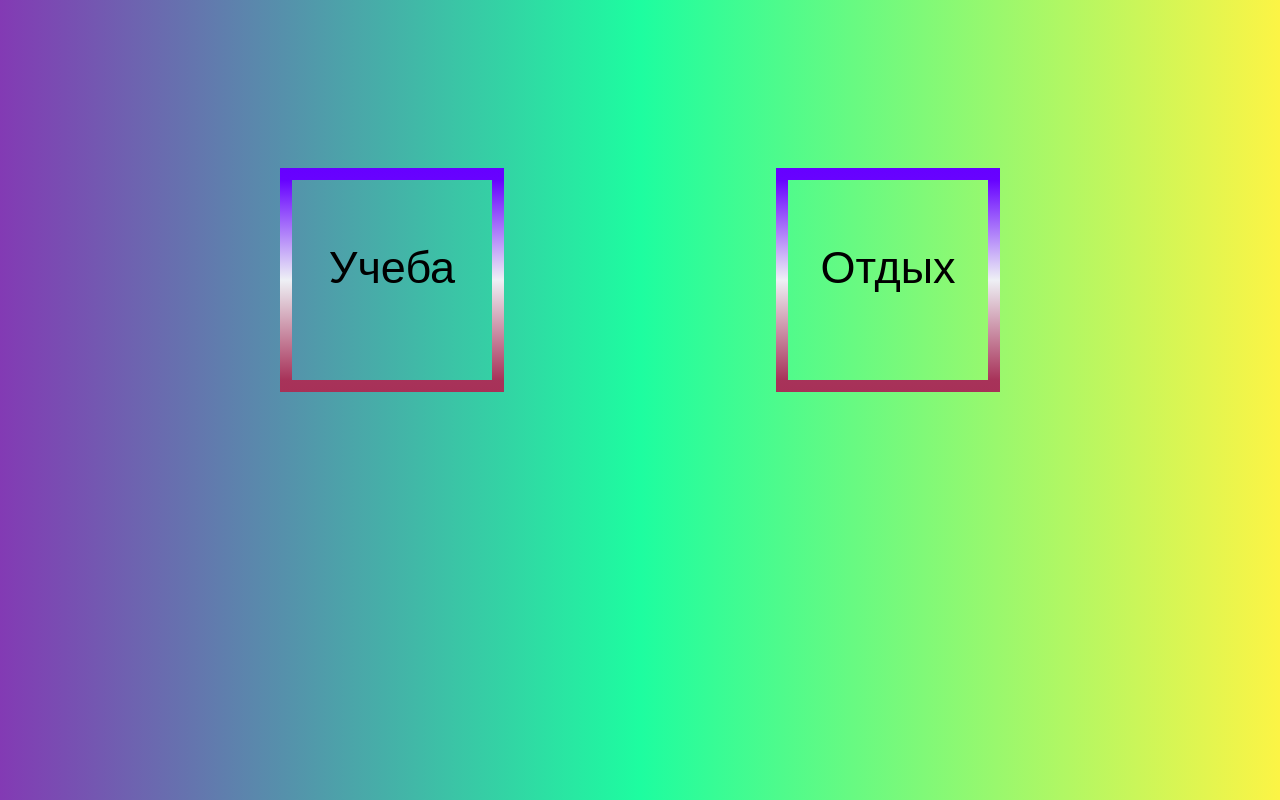
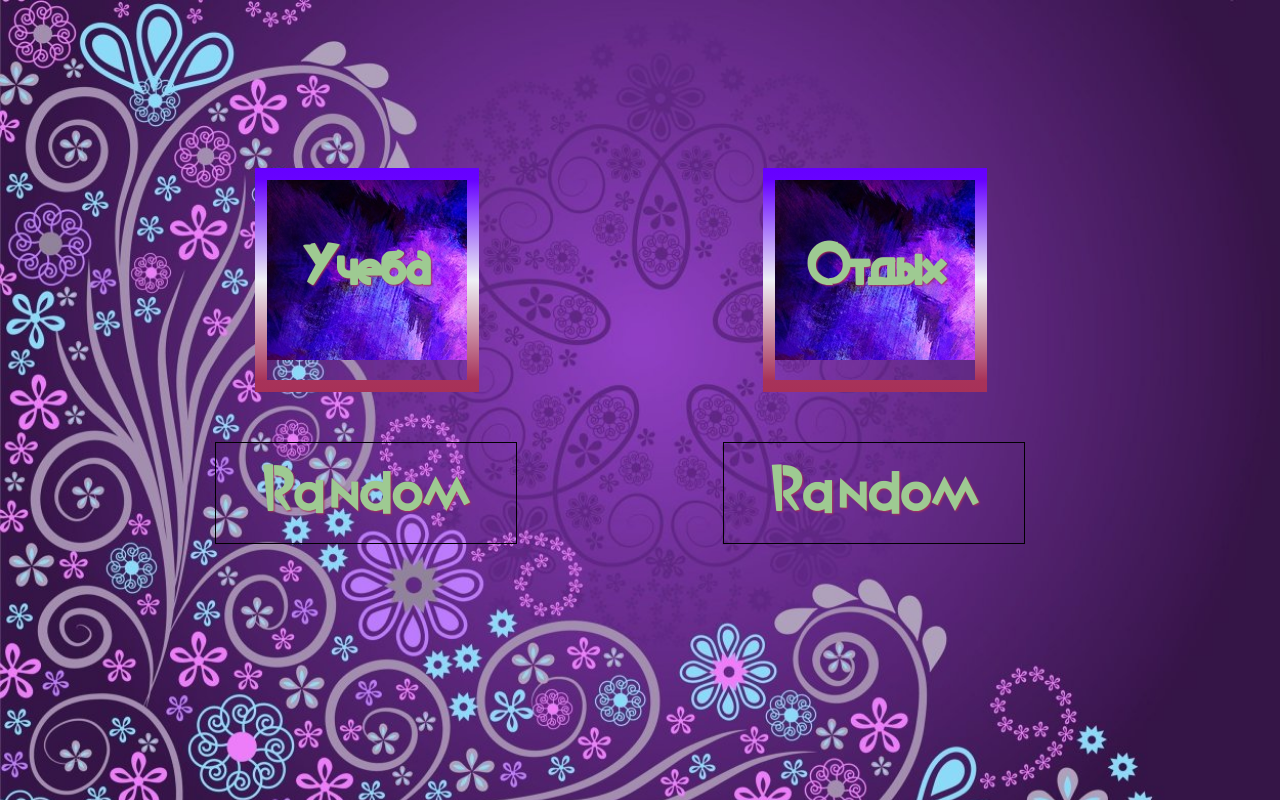
Before and after one commit to i-nesta/random, a plain HTML site: page index.html in a window 1280 px wide. Drawn offline with Linux system fonts and the light colour scheme.

Commit message:
create random funct and css

```diff
--- a/app.js
+++ b/app.js
@@ -0,0 +1,8 @@
+const work = ["Хекслет", "Codewars", "Почитать книгу", "Повторить пройденное", "Верстка", "Livecoding"]
+const life = ["Кожевенничество", "Вязание", "Валяние/Вышивание", "Чтение", "Фото", "Вязание", "Вязание"]
+
+function random(delo) {
+  let index = Math.floor(Math.random() * delo.length)
+  return delo[index]
+}
+console.log(random(life))
--- a/index.html
+++ b/index.html
@@ -1,5 +1,6 @@
 <!DOCTYPE html>
 <html lang="en">
+
 <head>
   <meta charset="UTF-8">
   <meta name="viewport" content="width=, initial-scale=1.0">
@@ -8,13 +9,25 @@
 </head>
 
 <div class="container">
+  <div class="part1">
     <div class="border1">
       <div class="bottom">Учеба</div>
     </div>
+    <div class="randomwork">
+      Random
+    </div>
+  </div>
+  <div class="part2">
     <div class="border1">
       <div class="bottom">Отдых</div>
     </div>
+    <div class="randomlife">
+      Random
+    </div>
+  </div>
+
 </div>
 <script src="app.js"></script>
 </body>
+
 </html>
--- a/style.css
+++ b/style.css
@@ -1,12 +1,20 @@
 body {
-  background-image: linear-gradient(90deg, rgba(131,58,180,1) 0%, rgba(29,253,160,1) 50%, rgba(252,244,69,1) 100%);
+  background-image: url(/source/1676348665_gagaru-club-p-krasivie-uzori-krasivo-16.jpg);
+  background-size: cover;
 }
+
+@font-face {
+  font-family: 'buckin';
+  src: url(/source/Baskin\ Robbins\ Cyr_1.ttf);
+}
+
 .container {
   display: flex;
   justify-content: space-evenly;
   align-items: center;
 
 }
+
 .border1 {
   --angle: 0deg;
   width: 25vmin;
@@ -35,10 +43,54 @@ body {
 
 .bottom {
   display: flex;
-  font-family: Arial, Helvetica, sans-serif;
-  font-size: 45px;
-  padding: 62px 20px;
+  font-family: buckin;
+  text-shadow: 1px 1px 2px #a73158;
+  font-size: 60px;
+  font-weight: bold;
+  color: rgb(158, 202, 146);
+  padding: 60px 20px;
   text-align: center;
   align-items: stretch;
   justify-content: center;
+  background-image: url(/source/i80mCFwgb6s.jpg)
 }
+
+.part2 {
+  display: flex;
+  flex-direction: column;
+  justify-content: space-evenly;
+}
+
+.part1 {
+  display: flex;
+  flex-direction: column;
+  justify-content: space-evenly;
+}
+
+.randomlife {
+  height: 100px;
+  width: 300px;
+  align-content: center;
+  margin-top: 50px;
+  border: 1px solid black;
+  font-family: buckin;
+  font-size: 70px;
+  text-shadow: 1px 1px 2px #a73158;
+  text-align: center;
+  margin-left: -40px;
+  color: rgb(158, 202, 146);
+}
+
+.randomwork {
+  height: 100px;
+  width: 300px;
+  align-content: center;
+  margin-top: 50px;
+  border: 1px solid black;
+  font-family: buckin;
+  font-size: 70px;
+  text-shadow: 1px 1px 2px #a73158;
+  text-align: center;
+  margin-left: -40px;
+  color: rgb(158, 202, 146);
+}
```
Also changed, not shown: source/1676348665_gagaru-club-p-krasivie-uzori-krasivo-16.jpg (added), source/Baskin Robbins Cyr_1.ttf (added), source/i80mCFwgb6s.jpg (added). Lines whose indentation alone changed are shown as unchanged.
